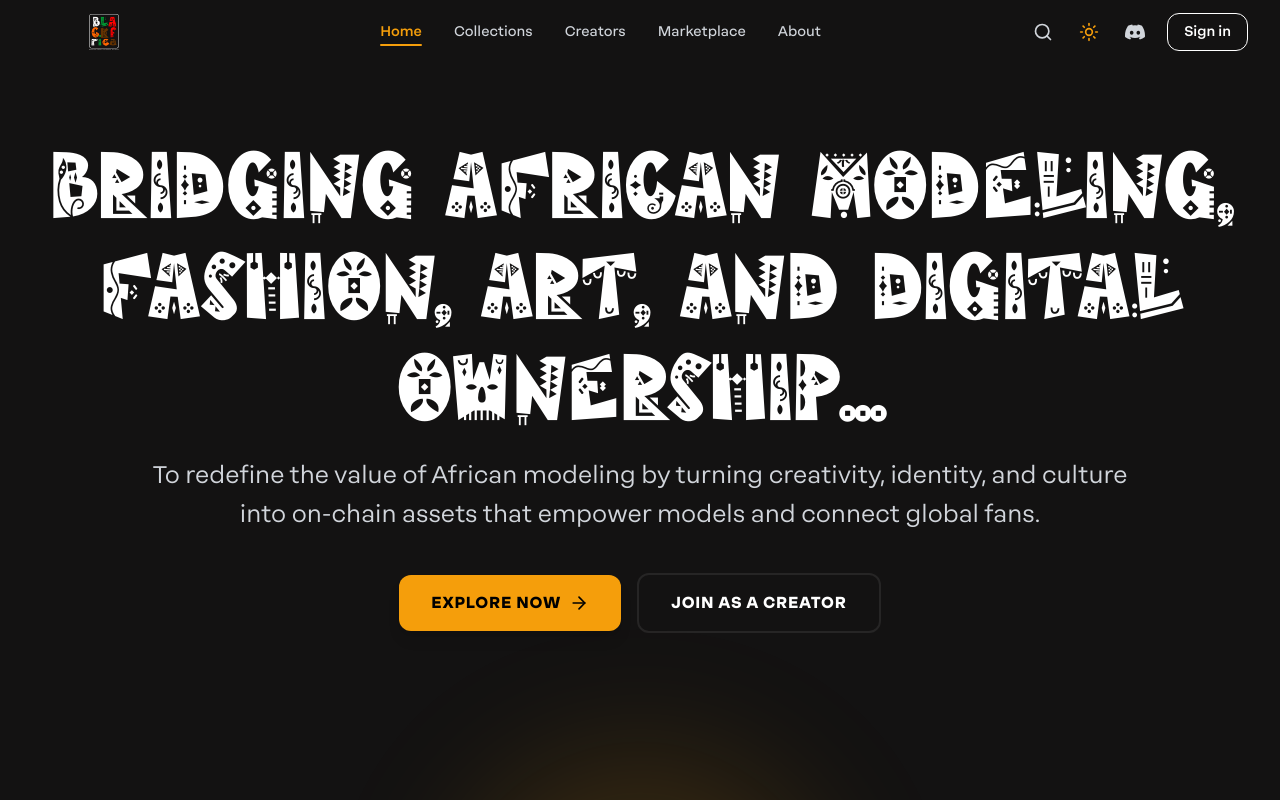
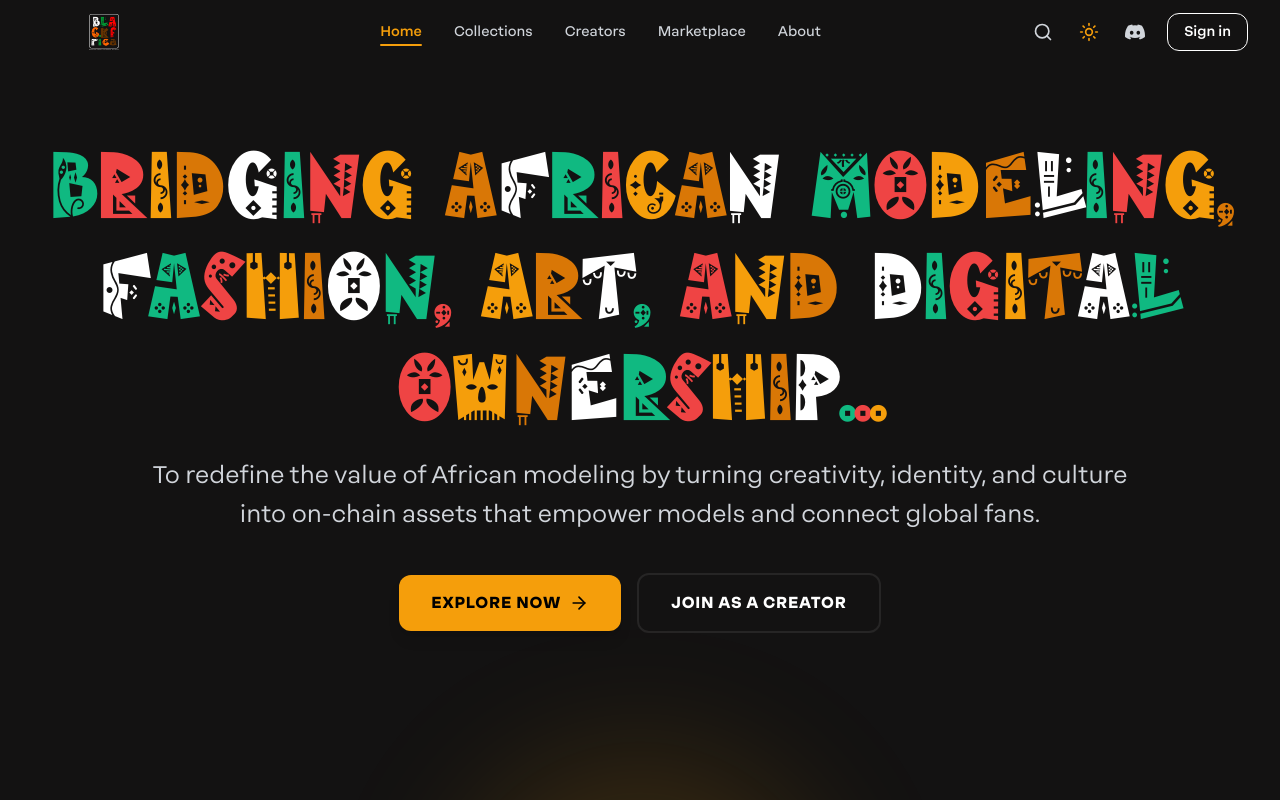
Before and after one commit to Kaycee276/blackfrica-fe, a Next.js app: page / in a window 1280 px wide. Shown: the top 800 px of the page. Built offline with nearby package versions, Linux system fonts and the light colour scheme.

Commit message:
feat: color each letter of Hero headline in sequence green, red, gold, brown, black

```diff
--- a/src/app/globals.css
+++ b/src/app/globals.css
@@ -24,8 +24,12 @@
   --text-muted: #6b7280;
   --text-heading: #0f172a;
 
-  /* --- Brand Accents (Blackfrica Gold / Amber) --- */
+  /* --- Brand Colors (Green, Red, Gold, Brown, Black) --- */
+  --brand-green: #029834;
+  --brand-red: #fe0002;
   --brand-gold: #f59e0b;
+  --brand-brown: #673301;
+  --brand-black: #000000;
   --brand-gold-hover: #d97706;
   --brand-gold-light: #fbbf24;
   --brand-gold-dark: #b45309;
@@ -59,6 +63,13 @@
   --text-muted: #9ca3af;
   --text-heading: #f8fafc;
 
+  /* --- Brand Colors Dark Mode Contrast Adjustments --- */
+  --brand-green: #10b981;
+  --brand-red: #ef4444;
+  --brand-gold: #f59e0b;
+  --brand-brown: #d97706;
+  --brand-black: #ffffff; /* White in dark mode for high contrast against carbon dark */
+
   /* --- Borders, Dividers & Outlines --- */
   --border-primary: #262525;
   --border-secondary: #1f1e1e;
@@ -87,7 +98,12 @@
   --color-text-muted: var(--text-muted);
   --color-text-heading: var(--text-heading);
 
+  --color-brand-green: var(--brand-green);
+  --color-brand-red: var(--brand-red);
   --color-brand-gold: var(--brand-gold);
+  --color-brand-brown: var(--brand-brown);
+  --color-brand-black: var(--brand-black);
+
   --color-brand-gold-hover: var(--brand-gold-hover);
   --color-brand-gold-light: var(--brand-gold-light);
   --color-brand-gold-dark: var(--brand-gold-dark);
@@ -98,7 +114,9 @@
   --color-border-secondary: var(--border-secondary);
   --color-border-muted: var(--border-muted);
 
-  --font-sans: var(--font-galano), system-ui, -apple-system, BlinkMacSystemFont, "Segoe UI", Roboto, sans-serif;
+  --font-sans:
+    var(--font-galano), system-ui, -apple-system, BlinkMacSystemFont,
+    "Segoe UI", Roboto, sans-serif;
   --font-mamakilo: var(--font-mamakilo), display, sans-serif;
   --font-mono: var(--font-mono), monospace;
 }
@@ -110,13 +128,23 @@
 *,
 *::before,
 *::after {
-  transition: background-color 0.3s ease, color 0.3s ease, border-color 0.3s ease;
+  transition:
+    background-color 0.3s ease,
+    color 0.3s ease,
+    border-color 0.3s ease;
 }
 
 body {
   background-color: var(--bg-primary);
   color: var(--text-primary);
-  font-family: var(--font-galano), system-ui, -apple-system, BlinkMacSystemFont, "Segoe UI", Roboto, sans-serif;
+  font-family:
+    var(--font-galano),
+    system-ui,
+    -apple-system,
+    BlinkMacSystemFont,
+    "Segoe UI",
+    Roboto,
+    sans-serif;
   font-weight: 300;
 }
 
--- a/src/components/Hero.tsx
+++ b/src/components/Hero.tsx
@@ -6,18 +6,43 @@ import { ArrowRight } from "lucide-react";
 import { motion } from "framer-motion";
 
 export const Hero = () => {
+  const headlineText = "BRIDGING AFRICAN MODELING, FASHION, Art, AND DIGITAL OWNERSHIP...";
+
+  // Brand color sequence in exact user order: Green, Red, Gold, Brown, Black
+  const colorCycle = [
+    "var(--brand-green)",
+    "var(--brand-red)",
+    "var(--brand-gold)",
+    "var(--brand-brown)",
+    "var(--brand-black)",
+  ];
+
+  let colorIndexCounter = 0;
+
   return (
     <section className="relative overflow-hidden pt-12 pb-20 md:pt-16 md:pb-28">
       <div className="max-w-7xl mx-auto px-4 sm:px-6 lg:px-8 relative z-10">
         <div className="flex flex-col items-center text-center max-w-6xl xl:max-w-7xl mx-auto space-y-6">
-          {/* Main Headline formatted with the MamaKilo African font - wider layout on large screens */}
+
+          {/* Main Headline with letter-by-letter brand color cycling: Green, Red, Gold, Brown, Black */}
           <motion.h1
             initial={{ opacity: 0, y: 20 }}
             animate={{ opacity: 1, y: 0 }}
             transition={{ duration: 0.6, delay: 0.1 }}
-            className="text-3xl sm:text-5xl md:text-6xl lg:text-7xl xl:text-8xl font-extrabold tracking-tight text-text-primary uppercase leading-[1.05] font-mamakilo"
+            className="text-3xl sm:text-5xl md:text-6xl lg:text-7xl xl:text-8xl font-extrabold tracking-tight uppercase leading-[1.05] font-mamakilo"
           >
-            BRIDGING AFRICAN MODELING, FASHION, Art, AND DIGITAL OWNERSHIP...
+            {headlineText.split("").map((char, index) => {
+              if (char === " ") {
+                return <span key={index}> </span>;
+              }
+              const color = colorCycle[colorIndexCounter % colorCycle.length];
+              colorIndexCounter++;
+              return (
+                <span key={index} style={{ color }}>
+                  {char}
+                </span>
+              );
+            })}
           </motion.h1>
 
           {/* Subheading directly matching Figma - wider layout on large screens */}
```
